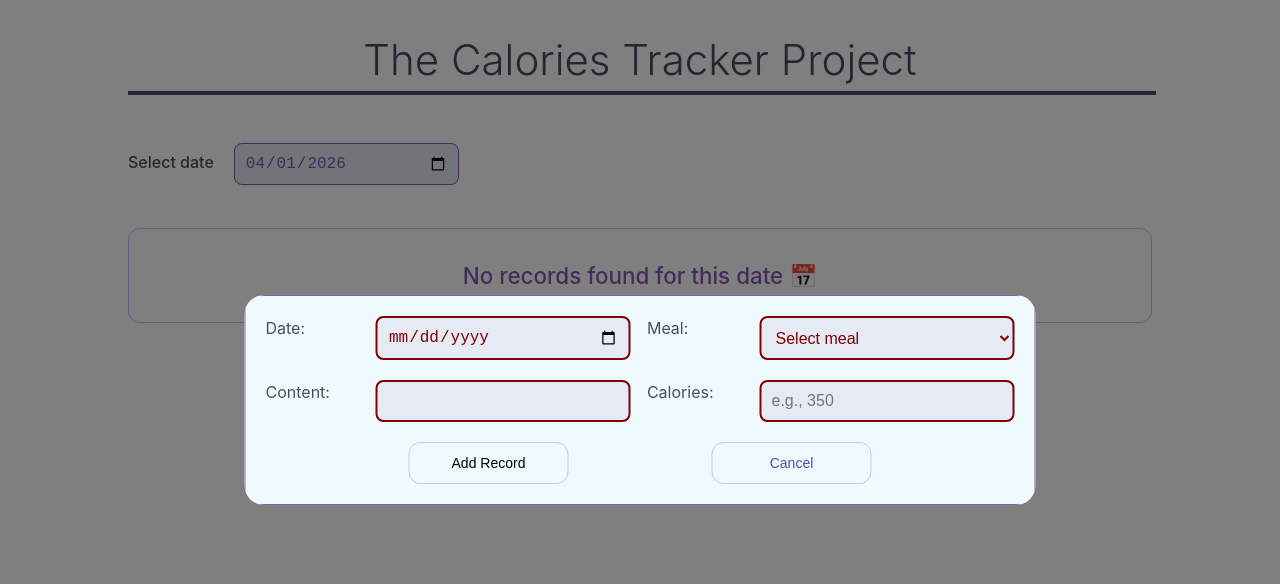
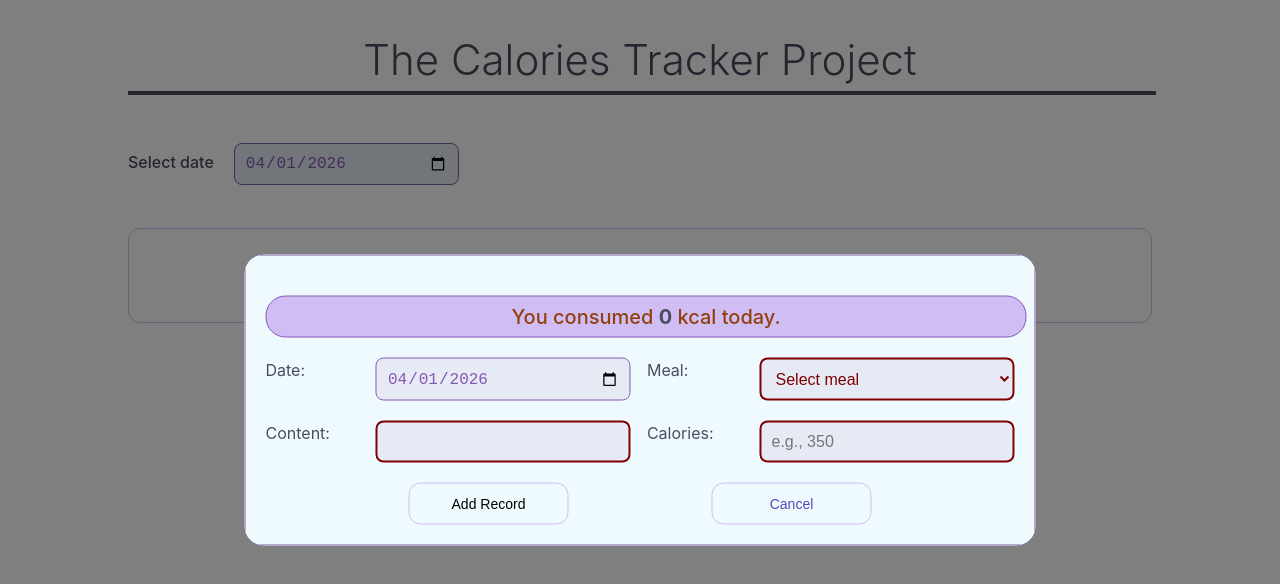
Before and after one commit to youssef-jamil/calorie-tracker, a React (Vite) app: page / in a window 1280 px wide. Both pictures are taken after a click on the button "Track food". Shown: the top 584 px of the page. Built offline with nearby package versions, Linux system fonts and the light colour scheme.

Commit message:
feat: integrate AppContext for global state management, enhance calorie tracking with total calories calculation, and improve form validation and styling

```diff
--- /dev/null
+++ b/app-context.ts
@@ -0,0 +1,15 @@
+import { createContext } from "react";
+
+interface AppContextType {
+  currentDate: Date;
+  setCurrentDate: (value: Date) => void;
+  totalCalories: number;
+}
+
+const AppContext = createContext<AppContextType>({
+  currentDate: new Date(),
+  setCurrentDate: (value: Date) => {}, // value is not used in default
+  totalCalories: 0,
+});
+
+export default AppContext;
--- a/src/App.jsx
+++ b/src/App.jsx
@@ -4,6 +4,7 @@ import ListingSection from "./Component/CalorieRecordSection/ListingSection";
 import Modal from "react-modal";
 import styles from "./App.module.css";
 import getDateFromString from "./utils";
+import AppContext from "../app-context";
 
 const LOCAL_STORAGE_KEY = "calorie_records";
 
@@ -15,9 +16,18 @@ function App() {
 
     return JSON.parse(stored).map((record) => ({
       ...record,
-      date: getDateFromString(record.date.split("T")[0])
+      date: getDateFromString(record.date.split("T")[0]),
     }));
   });
+
+  const [currentDate, setCurrentDate] = useState(() => {
+    const now = new Date();
+    return new Date(Date.UTC(now.getFullYear(), now.getMonth(), now.getDate()));
+  });
+
+  const total = records
+    .filter((r) => r.date.getTime() === currentDate.getTime())
+    .reduce((sum, r) => sum + r.calories, 0);
 
   const [isModalOpen, setIsModalOpen] = useState(false);
 
@@ -35,11 +45,11 @@ function App() {
       transform: "translate(-50% , -50%)",
       border: "none",
       padding: "0px",
-      borderRadius: "20px"
+      borderRadius: "20px",
     },
     overlay: {
-      backgroundColor: "rgba(0,0,0,0.5)"
-    }
+      backgroundColor: "rgba(0,0,0,0.5)",
+    },
   };
 
   const handleOpenModal = () => setIsModalOpen(true);
@@ -49,11 +59,11 @@ function App() {
     const formatRecord = {
       ...record,
       date: getDateFromString(record.date),
-      id: crypto.randomUUID()
+      id: crypto.randomUUID(),
     };
 
     setRecords((prev) =>
-      [...prev, formatRecord].sort((a, b) => a.date - b.date)
+      [...prev, formatRecord].sort((a, b) => a.date - b.date),
     );
 
     handleCloseModal();
@@ -62,7 +72,6 @@ function App() {
   return (
     <div className="App">
       <h1 className={styles.title}>The Calories Tracker Project</h1>
-
       <Modal
         isOpen={isModalOpen}
         onRequestClose={handleCloseModal}
@@ -72,10 +81,18 @@ function App() {
         <CalorieRecordEdit
           onCancel={handleCloseModal}
           onFormSubmit={onFormSubmit}
+          currentDate={currentDate}
+          setCurrentDate={setCurrentDate}
+          totalCalories={total}
         />
       </Modal>
 
-      <ListingSection allRecords={records} />
+      <ListingSection
+        allRecords={records}
+        currentDate={currentDate}
+        setCurrentDate={setCurrentDate}
+        totalCalories={total}
+      />
 
       <button className={styles["open-modal-btn"]} onClick={handleOpenModal}>
         <svg
--- a/src/Component/CalorieRecordSection/ListingSection.jsx
+++ b/src/Component/CalorieRecordSection/ListingSection.jsx
@@ -3,12 +3,12 @@ import styles from "./ListingSection.module.css";
 import { useState } from "react";
 import getDateFromString from "../../utils";
 
-function ListingSection({ allRecords }) {
-  const [currentDate, setCurrentDate] = useState(() => {
-    const now = new Date();
-    return new Date(Date.UTC(now.getFullYear(), now.getMonth(), now.getDate()));
-  });
-
+function ListingSection({
+  allRecords,
+  currentDate,
+  setCurrentDate,
+  totalCalories,
+}) {
   const dateChangeHandler = (event) => {
     const selectedDate = getDateFromString(event.target.value);
     setCurrentDate(selectedDate);
@@ -41,7 +41,10 @@ function ListingSection({ allRecords }) {
         onChange={dateChangeHandler}
       />
 
-      <RecordList records={allRecords.filter(dateFilter)} />
+      <RecordList
+        records={allRecords.filter(dateFilter)}
+        totalCalories={totalCalories}
+      />
     </>
   );
 }
--- a/src/Component/CalorieRecordSection/RecordList.jsx
+++ b/src/Component/CalorieRecordSection/RecordList.jsx
@@ -1,15 +1,10 @@
 import CalorieRecord from "./CalorieRecord";
 import styles from "./RecordList.module.css";
 
-function RecordList({ records }) {
+function RecordList({ records, totalCalories }) {
   if (!records || records.length === 0) {
     return <p className={styles.empty}>No records found for this date 📅</p>;
   }
-
-  const total = records.reduce(
-    (sum, r) => sum + (r.calories >= 0 ? r.calories : 0),
-    0
-  );
 
   return (
     <table className={styles.table}>
@@ -39,7 +34,7 @@ function RecordList({ records }) {
           </td>
           <td className={styles["total-value"]}>
             <span className={styles["total-badge"]}>
-              {total}
+              {totalCalories}
               <span className={styles["kcal-label"]}>kcal</span>
             </span>
           </td>
--- a/src/Component/Edit/CalorieRecordEdit.jsx
+++ b/src/Component/Edit/CalorieRecordEdit.jsx
@@ -27,8 +27,21 @@ function formReducer(state, action) {
   }
 }
 
-function CalorieRecordEdit({ onFormSubmit, onCancel }) {
-  const [formState, dispatch] = useReducer(formReducer, DEFAULT_VALUE);
+function CalorieRecordEdit({
+  onFormSubmit,
+  onCancel,
+  currentDate,
+  setCurrentDate,
+  totalCalories,
+}) {
+  const [formState, dispatch] = useReducer(
+    formReducer,
+    DEFAULT_VALUE,
+    (initialState) => ({
+      ...initialState,
+      date: { value: currentDate.toISOString().split("T")[0], isValid: true },
+    }),
+  );
 
   const formValid = Object.values(formState).every((field) => field.isValid);
 
@@ -45,19 +58,21 @@ function CalorieRecordEdit({ onFormSubmit, onCancel }) {
     } else if (sport) {
       // Sport → only negative allowed
       setField("calories", formState.calories.value, cal < 0);
-    } else if (cal < 0) {
-      // Non-sport + negative → reset
-      setField("calories", "", false);
     } else {
-      // Non-sport + positive → valid
+      // Non-sport → only positive allowed, keep value but show error if negative
       setField("calories", formState.calories.value, cal > 0);
     }
   }, [formState.content.value, formState.calories.value]);
 
   // ─── Handlers ────────────────────────────────────────────────────────────
-  const onDateHandler = (e) =>
-    setField("date", e.target.value, !!e.target.value);
-
+  const onDateHandler = (e) => {
+    const value = e.target.value;
+    setField("date", value, !!value);
+    if (value) {
+      const [year, month, day] = value.split("-").map(Number);
+      setCurrentDate(new Date(Date.UTC(year, month - 1, day)));
+    }
+  };
   const onMealHandler = (e) =>
     setField("meal", e.target.value, !!e.target.value);
 
@@ -65,9 +80,8 @@ function CalorieRecordEdit({ onFormSubmit, onCancel }) {
     setField("content", e.target.value, !!e.target.value.trim());
 
   const onCaloriesHandler = (e) => {
-    const value = e.target.value === "" ? "" : Number(e.target.value);
     // isValid will be computed by the useEffect above
-    setField("calories", value, false);
+    setField("calories", e.target.value, false);
   };
 
   const reset = () => dispatch({ type: "RESET" });
@@ -88,7 +102,21 @@ function CalorieRecordEdit({ onFormSubmit, onCancel }) {
 
   // ─── Render ──────────────────────────────────────────────────────────────
   return (
+    <>
       <form className={styles.form} onSubmit={handleSubmit}>
+        <p className={styles.warning}>
+          {totalCalories >= 0 ? (
+            <>
+              You consumed{" "}
+              <span className={styles.number}>{totalCalories}</span> kcal today.
+            </>
+          ) : (
+            <>
+              You burned more than you consumed! Net:{" "}
+              <span className={styles.number}>{totalCalories}</span> kcal today.
+            </>
+          )}
+        </p>
         <label htmlFor="date">Date:</label>
         <input
           type="date"
@@ -126,7 +154,9 @@ function CalorieRecordEdit({ onFormSubmit, onCancel }) {
           type="number"
           id="calories"
           placeholder={
-          isSport(formState.content.value) ? "e.g., -350 (sport)" : "e.g., 350"
+            isSport(formState.content.value)
+              ? "e.g., -350 (sport)"
+              : "e.g., 350"
           }
           value={formState.calories.value}
           onChange={onCaloriesHandler}
@@ -146,6 +176,7 @@ function CalorieRecordEdit({ onFormSubmit, onCancel }) {
           </button>
         </footer>
       </form>
+    </>
   );
 }
 
--- a/src/Component/Edit/CaloriesRecordForm.module.css
+++ b/src/Component/Edit/CaloriesRecordForm.module.css
@@ -35,6 +35,25 @@
   background-color: var(--theme-background-light);
   color: maroon;
   border: 2px solid maroon;
+}
+
+.warning {
+  display: block;
+  grid-column: 1 / -1;
+  width: 100%;
+  background-color: var(--theme-color-light);
+  color: var(--warning-text);
+  border: var(--border-normal);
+  font-size: var(--radius-pill);
+  padding: 5px;
+  border-radius: var(--radius-pill);
+  text-align: center;
+  font-weight: 500;
+
+  .number {
+    font-weight: 700;
+    color: var(--theme-color-dark);
+  }
 }
 
 .footer {
--- a/src/index.css
+++ b/src/index.css
@@ -53,6 +53,10 @@
   --border-light: 1px solid var(--theme-color-light);
   --border-normal: 1px solid var(--theme-color-normal);
 
+  /*  warning styles */
+  --warning-bg: #fffbeb;
+  --warning-text: #92400e;
+
   /* ── Font sizes ── */
   --font-xs: 11px;
   --font-sm: 12px;
```
Lines whose indentation alone changed are shown as unchanged.
